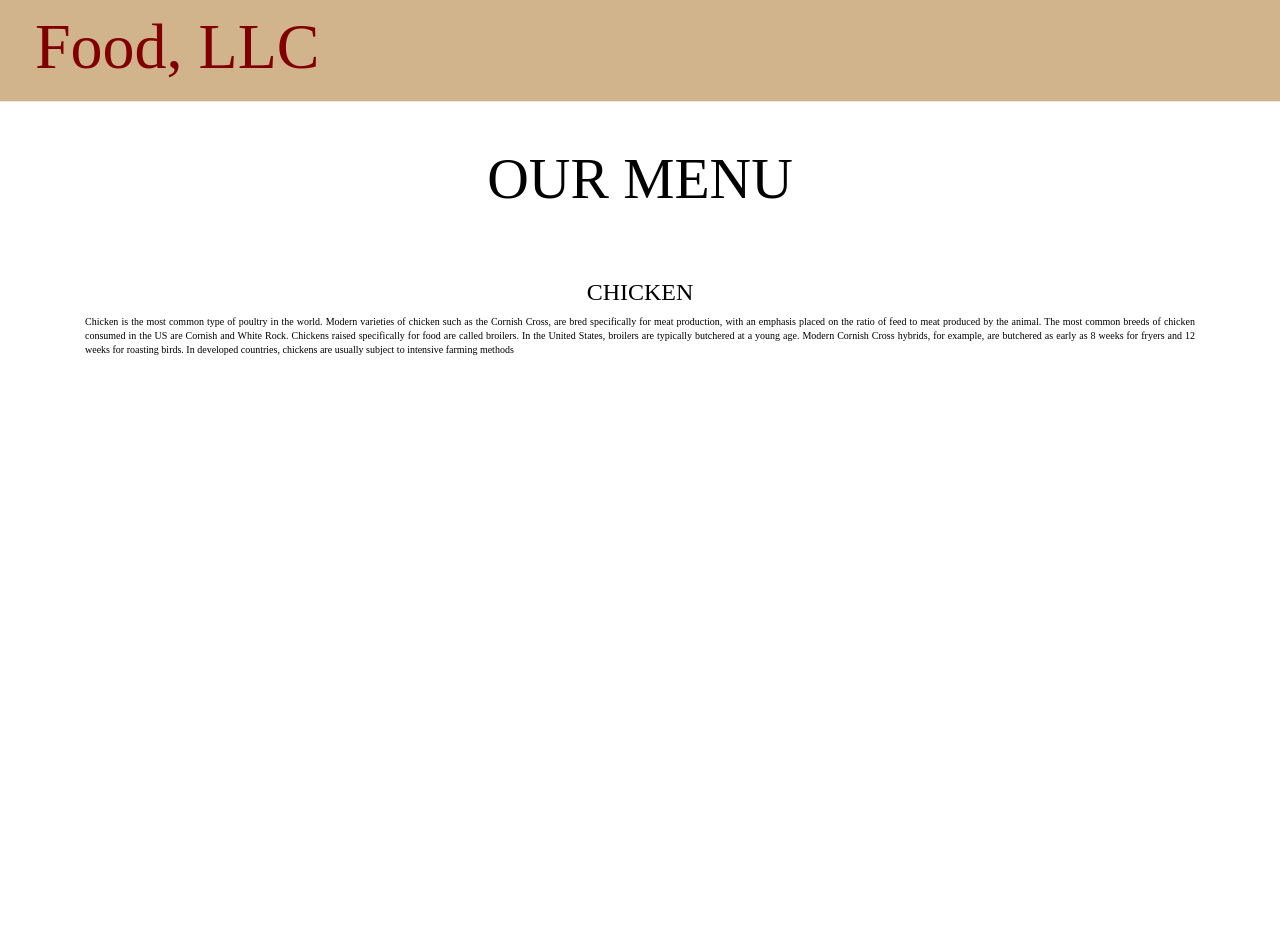
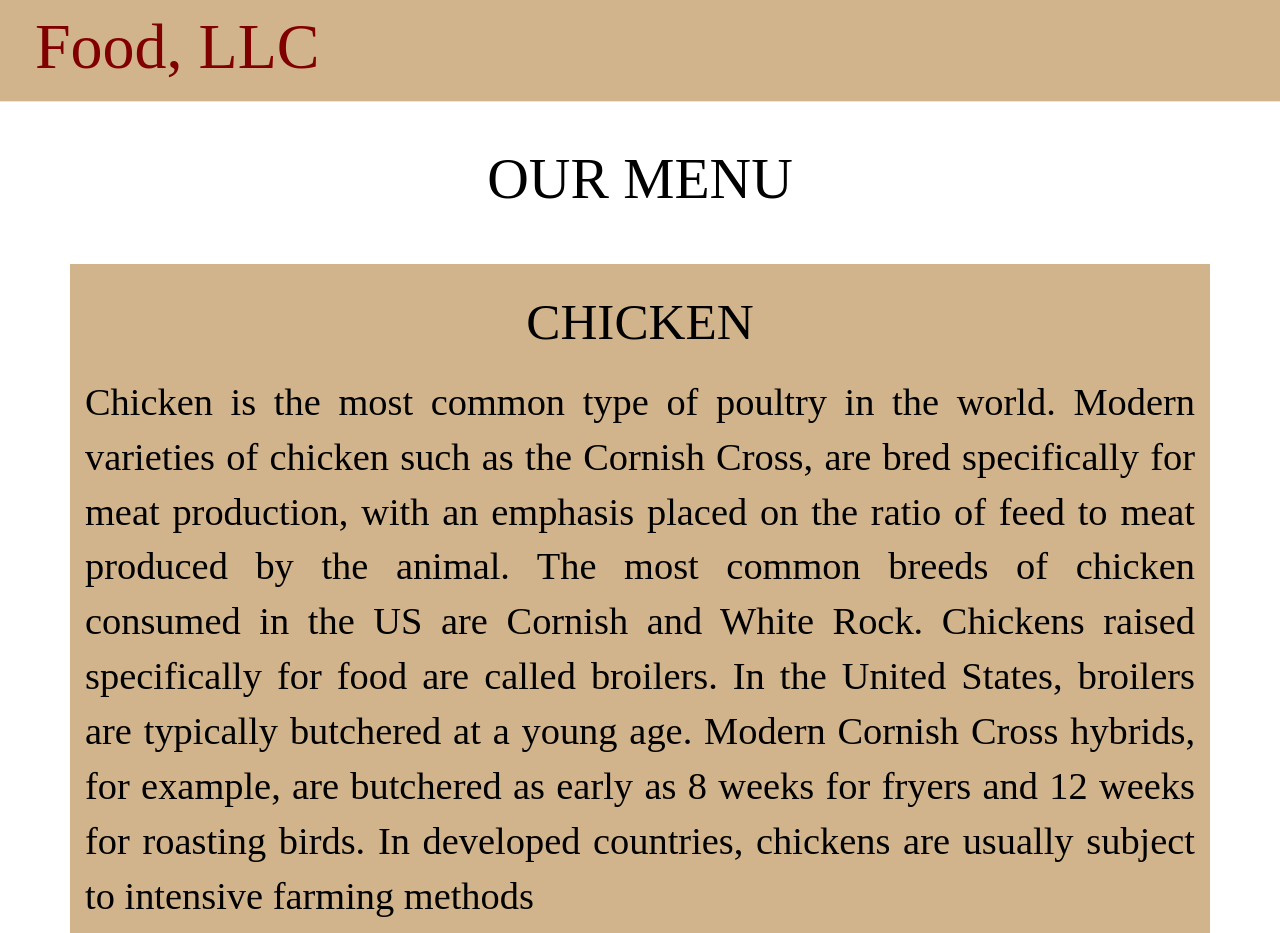
Before and after one commit to PuranRajpurohit/HTML, a plain HTML site: page module3/index.html in a window 1280 px wide. Shown: the top 933 px of the page. Before the commit the page ends 800 px from the top, so only its background shows below. Drawn offline with nearby package versions, Linux system fonts and the light colour scheme; a script that the page names is missing.

Commit message:
Update styles.css

```diff
--- a/module3/css/styles.css
+++ b/module3/css/styles.css
@@ -167,7 +167,7 @@ padding: 25px;
 
 }
 
-#sushi-box
+#chicken-box
 {
 
   background-color: tan;
@@ -178,7 +178,7 @@ padding: 25px;
 
 }
 
-#shushi-box h3
+#chicken-box h3
 {
 
   padding-top: 5px;
```
